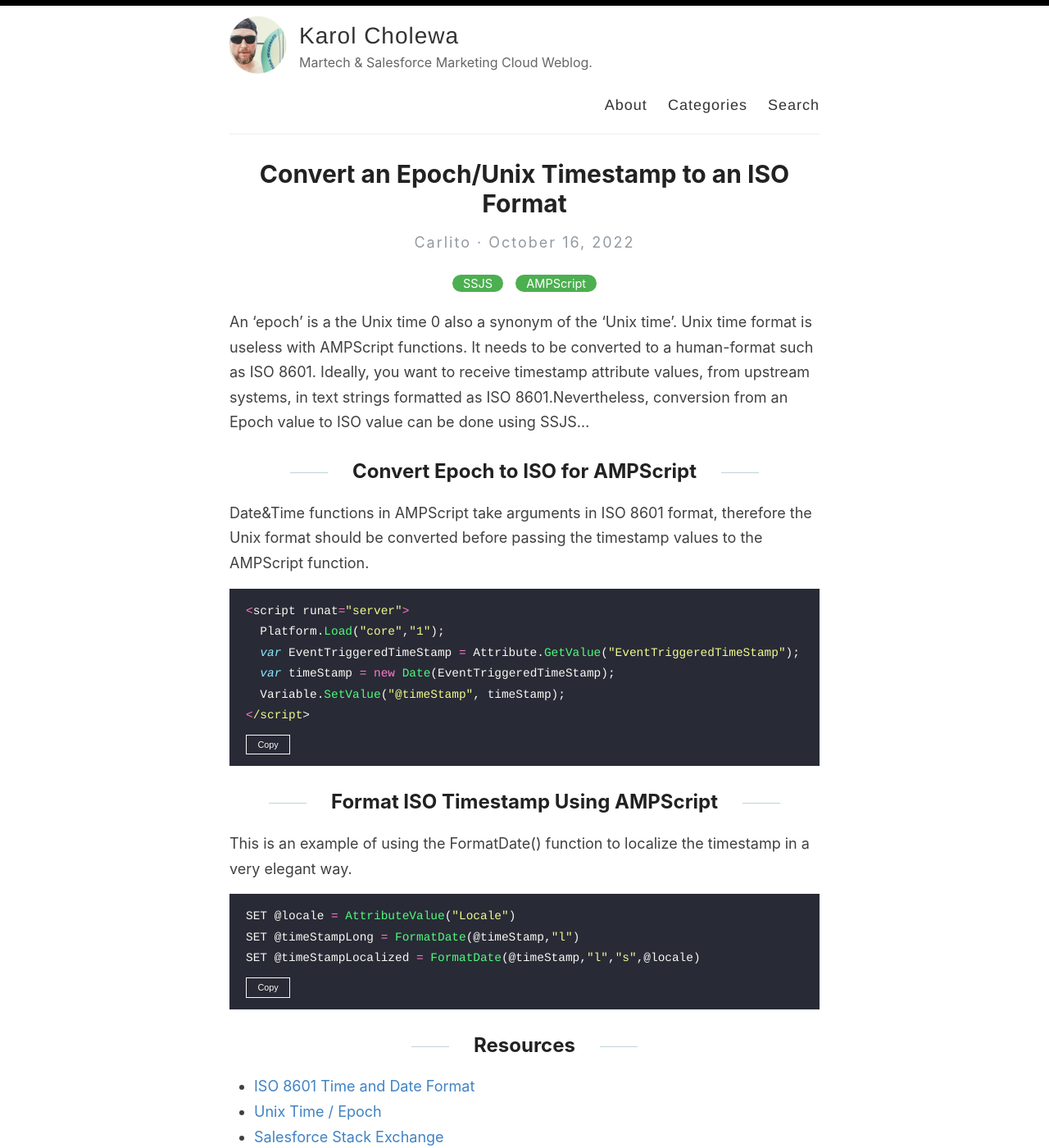
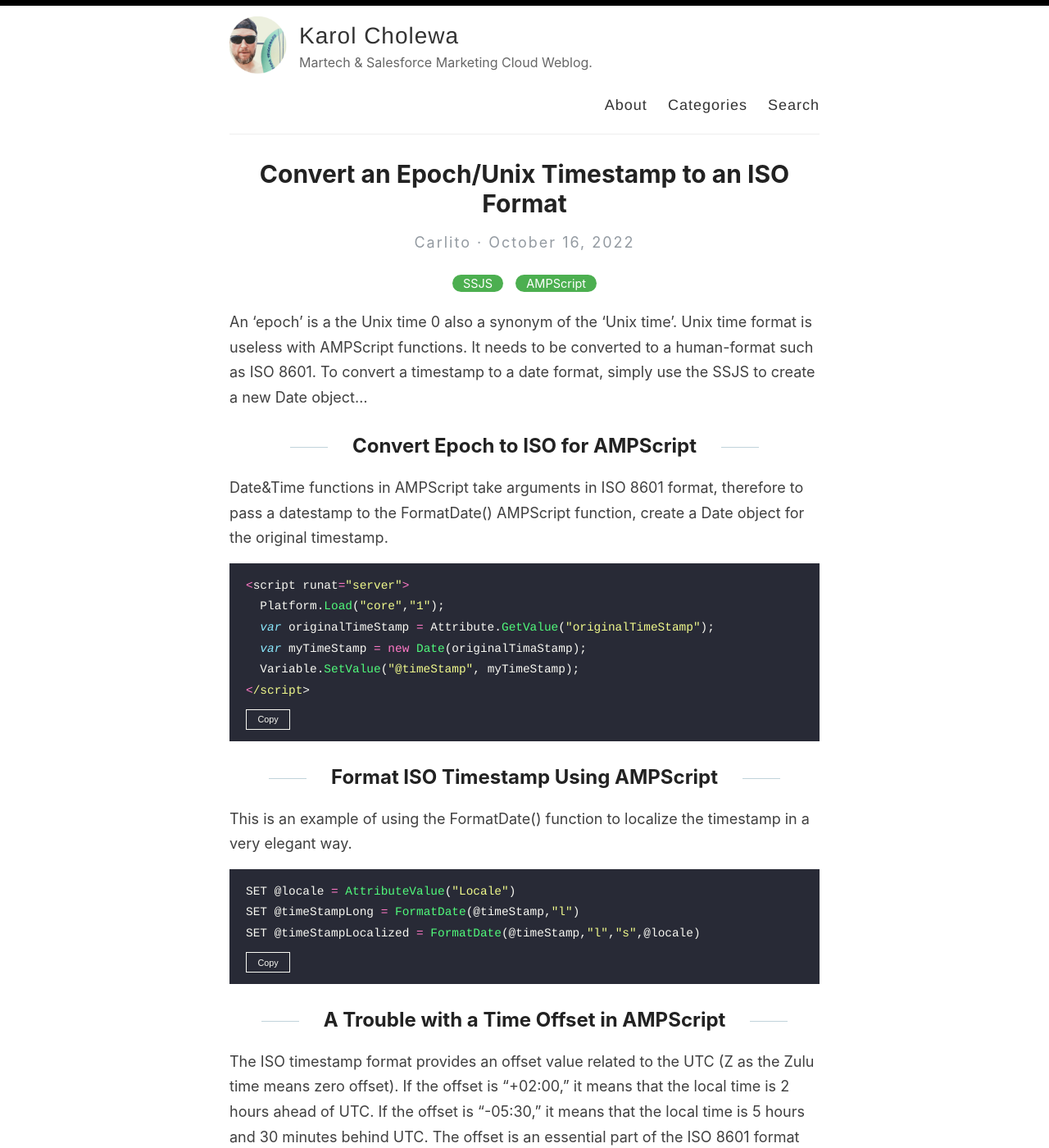
Before and after one commit to karolcholewa/blog, a Jekyll site: the page built from _posts/2022-10-16-epoch-timestamp-to-iso.md, in a window 1280 px wide and 1400 px high. Shown: the whole window at 82% size. Built offline with Jekyll 4.4.1, drawn with Linux system fonts in a browser that asks for light colours; some of the changed text lies outside the part shown.

Commit message:
post updated

````diff
--- a/_posts/2022-10-16-epoch-timestamp-to-iso.md
+++ b/_posts/2022-10-16-epoch-timestamp-to-iso.md
@@ -3,17 +3,17 @@ layout: post
 title: "Convert an Epoch/Unix Timestamp to an ISO Format"
 categories: [SSJS, AMPScript]
 ---
-An 'epoch' is a the Unix time 0 also a synonym of the 'Unix time'. Unix time format is useless with AMPScript functions. It needs to be converted to a human-format such as ISO 8601. Ideally, you want to receive timestamp attribute values, from upstream systems, in text strings formatted as ISO 8601.Nevertheless, conversion from an Epoch value to ISO value can be done using SSJS&hellip;
+An 'epoch' is a the Unix time 0 also a synonym of the 'Unix time'. Unix time format is useless with AMPScript functions. It needs to be converted to a human-format such as ISO 8601. To convert a timestamp to a date format, simply use the SSJS to create a new Date object&hellip;
 
 ## Convert Epoch to ISO for AMPScript
-Date&Time functions in AMPScript take arguments in ISO 8601 format, therefore the Unix format should be converted before passing the timestamp values to the AMPScript function.
+Date&Time functions in AMPScript take arguments in ISO 8601 format, therefore to pass a datestamp to the FormatDate() AMPScript function, create a Date object for the original timestamp.
 
 ```javascript
 <script runat="server">
   Platform.Load("core","1");
-  var EventTriggeredTimeStamp = Attribute.GetValue("EventTriggeredTimeStamp");
-  var timeStamp = new Date(EventTriggeredTimeStamp);
-  Variable.SetValue("@timeStamp", timeStamp);
+  var originalTimeStamp = Attribute.GetValue("originalTimeStamp");
+  var myTimeStamp = new Date(originalTimaStamp);
+  Variable.SetValue("@timeStamp", myTimeStamp);
 </script>
 ```
 
@@ -25,11 +25,17 @@ SET @locale = AttributeValue("Locale")
 SET @timeStampLong = FormatDate(@timeStamp,"l")
 SET @timeStampLocalized = FormatDate(@timeStamp,"l","s",@locale)
 ```
+## A Trouble with a Time Offset in AMPScript
+The ISO timestamp format provides an offset value related to the UTC (Z as the Zulu time means zero offset). If the offset is "+02:00," it means that the local time is 2 hours ahead of UTC.
+If the offset is "-05:30," it means that the local time is 5 hours and 30 minutes behind UTC. The offset is an essential part of the ISO 8601 format because it allows you to specify the exact time zone in which a date and time are expressed, making it easy to convert and compare times across different time zones accurately.
+Passing a timestamp with an offset to the **FormatDate()** function returns the time in UTC! Trying to calculate the offset using the **getTimeZoneOffset()** JavaScript function complicates the things further, as the local time is the SFMC server time that is UTC-6.
+To format and show the local time I simply trimmed the offset part.
+
 ## Resources
 *   [ISO 8601 Time and Date Format](https://www.iso.org/iso-8601-date-and-time-format.html)
 *   [Unix Time / Epoch](https://en.wikipedia.org/wiki/Epoch_(computing))
 *   [Salesforce Stack Exchange](https://salesforce.stackexchange.com/questions/216677/convert-from-epoch-to-datetime-in-ampscript)
-*   [Unix Timestamp Converter](https://unixtimestamp.app/)
+*   [Unix Timestamp Converter](https://unix timestamp.app/)
 *   [Epoch Online Converter](https://www.epochconverter.com/)
 *   [Unix Timestamp to ISO Converter](https://www.timestamp-converter.com/)
 *   [FormatDate() AMPScript Guide](https://ampscript.guide/formatdate/)
````
Also changed, not shown: _posts/2023-02-02-sfmc-release-notes.md (line endings or trailing spaces).
